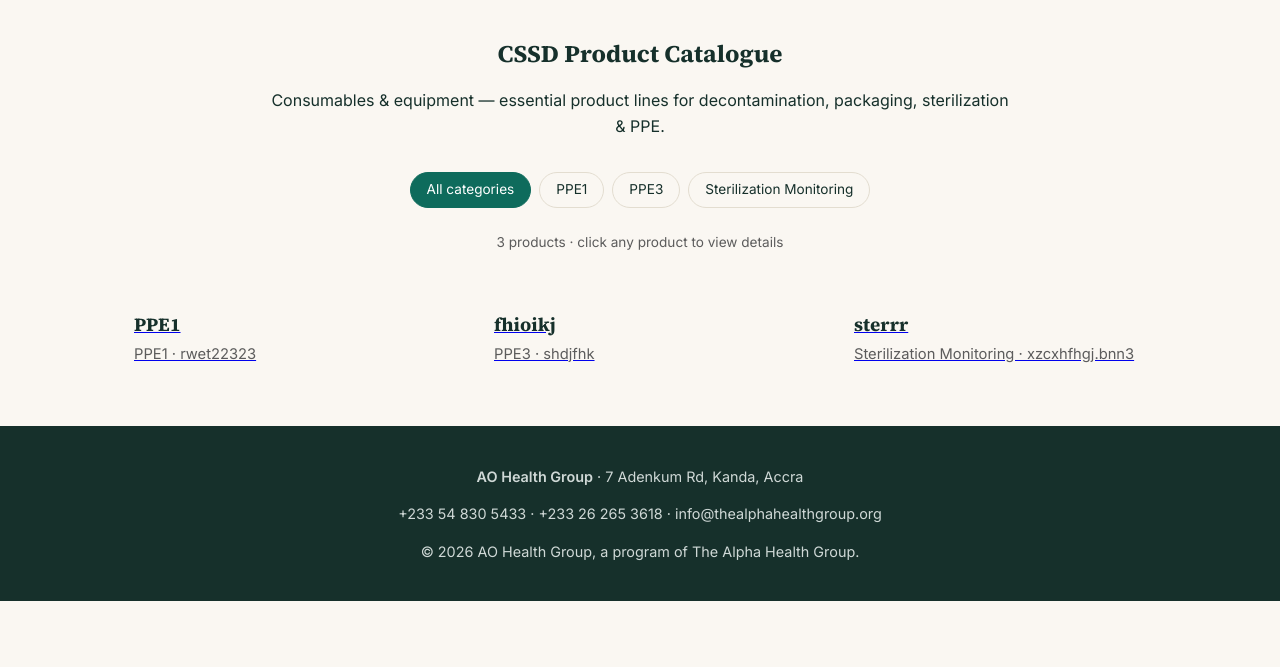
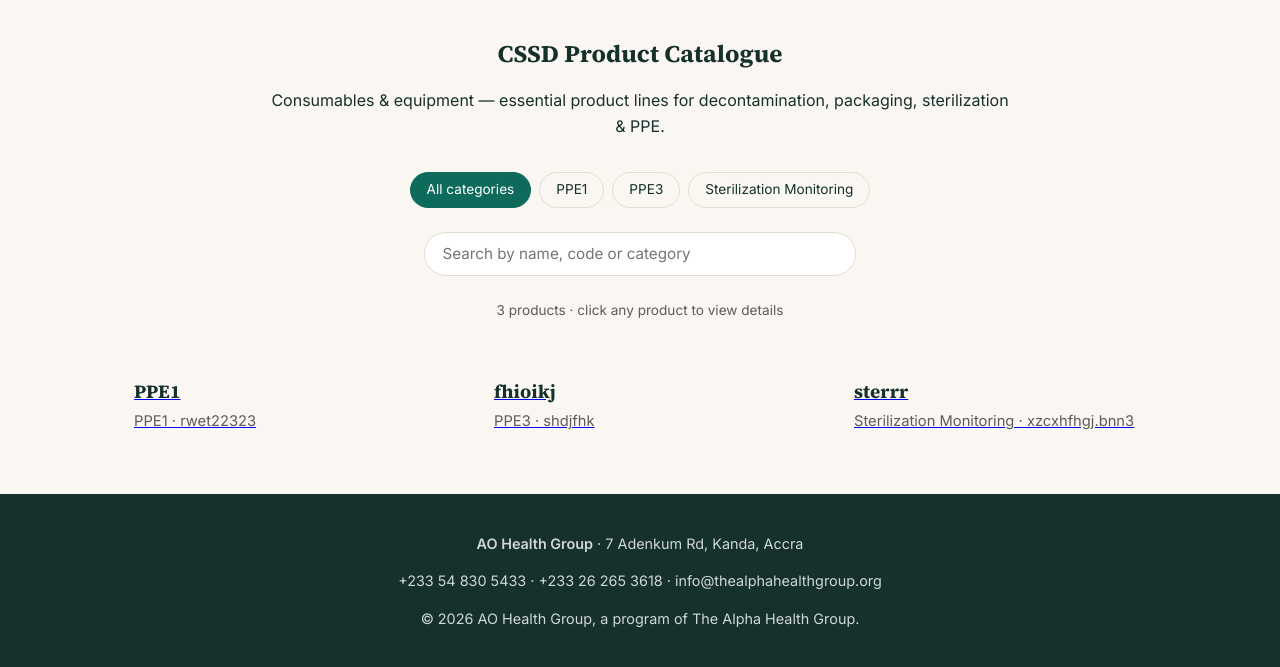
Before and after one commit to nuelwhite/alpha_health, a Django app: page /products/ in a window 1280 px wide. Shown: the part 80-747 px from the top of the page. Run offline with Django 5.2, Linux system fonts and the light colour scheme; data comes from the database, SQL or seed files in the repository; some libraries are stand-ins or nearby versions.

Commit message:
Escape short_description output, return 404 for non-numeric product id, add live product search

```diff
--- a/contact/tests.py
+++ b/contact/tests.py
@@ -50,3 +50,7 @@ class ContactViewTest(TestCase):
         })
         self.assertEqual(response.status_code, 200)
         self.assertEqual(ContactInquiry.objects.count(), 0)
+
+    def test_get_form_non_numeric_product_returns_404(self):
+        response = self.client.get(reverse('contact_view') + '?product=abc')
+        self.assertEqual(response.status_code, 404)
--- a/contact/views.py
+++ b/contact/views.py
@@ -1,3 +1,4 @@
+from django.http import Http404
 from django.shortcuts import render, redirect, get_object_or_404
 from .forms import ContactForm
 from products.models import Product
@@ -13,7 +14,10 @@ def contact_view(request):
         initial = {}
         product_id = request.GET.get('product')
         if product_id:
-            product = get_object_or_404(Product, id=product_id, active=True)
+            try:
+                product = get_object_or_404(Product, id=product_id, active=True)
+            except ValueError:
+                raise Http404
             initial = {'product': product}
         form = ContactForm(initial=initial)
 
--- a/core/templates/core/ao_landing.html
+++ b/core/templates/core/ao_landing.html
@@ -22,7 +22,7 @@
     <section class="section">
         <h2 style="text-align: center;">Primary Focus</h2>
         <div class="rich-content" style="max-width: 720px; margin: 0 auto; text-align: center;">
-            {% if ao %}{{ ao.short_description|default:ao.description|safe }}{% endif %}
+            {% if ao.short_description %}<p>{{ ao.short_description }}</p>{% elif ao %}{{ ao.description|safe }}{% endif %}
         </div>
     </section>
 
--- a/core/templates/core/home.html
+++ b/core/templates/core/home.html
@@ -62,7 +62,7 @@
     <section class="section" style="padding-bottom: 0;">
         <h2 style="text-align: center;">Primary Focus</h2>
         <div class="rich-content" style="max-width: 780px; margin: 0 auto; text-align: center;">
-            {% if organization %}{{ organization.short_description|default:organization.description|safe }}{% endif %}
+            {% if organization.short_description %}<p>{{ organization.short_description }}</p>{% elif organization %}{{ organization.description|safe }}{% endif %}
         </div>
     </section>
     <section class="featured-services">
--- a/products/templates/products/product_list.html
+++ b/products/templates/products/product_list.html
@@ -32,11 +32,17 @@
         {% endfor %}
     </section>
 
-    <p class="catalogue-count">{{ products|length }} product{{ products|length|pluralize }} &middot; click any product to view details</p>
+    <div class="catalogue-search">
+        <input type="search" id="product-search" placeholder="Search by name, code or category" aria-label="Search products" autocomplete="off">
+    </div>
+
+    <p class="catalogue-count" aria-live="polite">
+        <span id="product-count">{{ products|length }} product{{ products|length|pluralize }}</span> &middot; click any product to view details
+    </p>
 
     <section class="card-grid">
         {% for product in products %}
-            <a href="{% url 'product_detail' product.slug %}" class="service-card">
+            <a href="{% url 'product_detail' product.slug %}" class="service-card" data-search="{{ product.name|lower }} {{ product.product_code|lower }} {{ product.category.name|lower }}">
                 {% if product.image %}
                     <img src="{{ product.image.url }}" alt="{{ product.name }}">
                 {% endif %}
@@ -49,11 +55,36 @@
             <p>No products match this category.</p>
         {% endfor %}
     </section>
+    <p id="no-results" class="catalogue-empty" hidden>No products match your search.</p>
 
     <footer class="site-footer">
         <p><strong>AO Health Group</strong> &middot; 7 Adenkum Rd, Kanda, Accra</p>
         <p>+233 54 830 5433 &middot; +233 26 265 3618 &middot; info@thealphahealthgroup.org</p>
         <p>&copy; {% now "Y" %} AO Health Group, a program of The Alpha Health Group.</p>
     </footer>
+
+    <script>
+        (function () {
+            var input = document.getElementById('product-search');
+            if (!input) return;
+            var cards = document.querySelectorAll('.card-grid .service-card');
+            var countEl = document.getElementById('product-count');
+            var emptyEl = document.getElementById('no-results');
+
+            function update() {
+                var q = input.value.trim().toLowerCase();
+                var visible = 0;
+                cards.forEach(function (card) {
+                    var match = !q || card.dataset.search.indexOf(q) !== -1;
+                    card.hidden = !match;
+                    if (match) visible++;
+                });
+                countEl.textContent = visible + ' product' + (visible === 1 ? '' : 's');
+                emptyEl.hidden = visible !== 0;
+            }
+
+            input.addEventListener('input', update);
+        })();
+    </script>
 </body>
 </html>
--- a/products/tests.py
+++ b/products/tests.py
@@ -60,3 +60,9 @@ class ProductViewTest(TestCase):
     def test_detail_view_inactive_returns_404(self):
         response = self.client.get(reverse('product_detail', args=['discontinued-item']))
         self.assertEqual(response.status_code, 404)
+
+
+    def test_list_has_live_search_hooks(self):
+        response = self.client.get(reverse('product_list'))
+        self.assertContains(response, 'id="product-search"')
+        self.assertContains(response, 'data-search="nitrile gloves ppe-001 ppe"')
--- a/static/css/main.css
+++ b/static/css/main.css
@@ -772,3 +772,37 @@ button[type="submit"]:hover { background: var(--color-teal-dark); }
 @media (max-width: 700px) {
     .featured-services { grid-template-columns: 1fr; }
 }
+
+/* Make the hidden attribute win over class-level display rules */
+[hidden] {
+    display: none !important;
+}
+
+/* Catalogue live search */
+.catalogue-search {
+    max-width: 480px;
+    margin: 1.5rem auto 0;
+    padding: 0 1.5rem;
+}
+
+.catalogue-search input {
+    width: 100%;
+    padding: 0.7rem 1.1rem;
+    border: 1px solid var(--color-border);
+    border-radius: 999px;
+    font-family: inherit;
+    font-size: 0.95rem;
+    background: #fff;
+}
+
+.catalogue-search input:focus {
+    outline: none;
+    border-color: var(--color-teal);
+    box-shadow: 0 0 0 3px rgba(14, 107, 92, 0.12);
+}
+
+.catalogue-empty {
+    text-align: center;
+    color: #5c5c5c;
+    padding: 1rem 0 2rem;
+}
```
Also changed, not shown: core/tests.py (+18 -0 lines).
